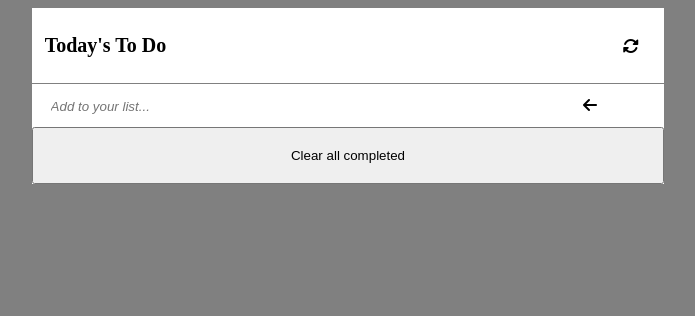
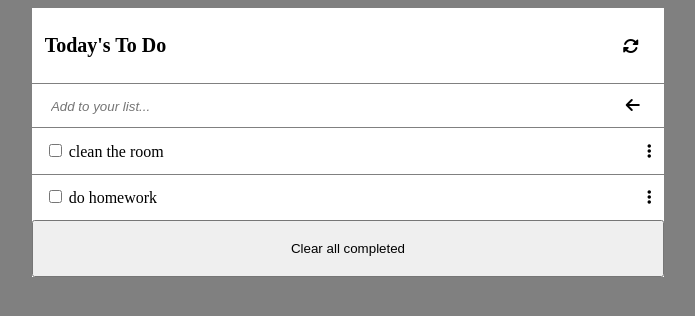
Before and after one commit to MayPyone/to-do-list, a website built with webpack: page src/index.html in a window 1280 px wide. Shown: the whole page, without its empty margins (292-987 px from the left). Built offline with nearby package versions, Linux system fonts and the light colour scheme.

Commit message:
Add hardcoded data and update dyanmic page

```diff
--- a/src/index.js
+++ b/src/index.js
@@ -2,5 +2,5 @@ import './style.css';
 
 import { mydata, display } from './input.js';
 
-mydata();
+// mydata();
 display();
--- a/src/input.js
+++ b/src/input.js
@@ -21,14 +21,28 @@ export const mydata = () => {
   });
 };
 
+const totaltasks = [
+  {
+    description: 'clean the room',
+    completed: false,
+    index: 1,
+  },
+  {
+    description: 'do homework',
+    completed: false,
+    index: 2,
+  },
+];
+
 export const display = () => {
   const inner = document.querySelector('.show');
-  const totaltasks = create();
+  // const totaltasks = create();
   for (let i = 0; i < totaltasks.length; i += 1) {
     inner.innerHTML += `
        <div class="container">
-       <input type="checkbox" id="vehicle2" name="tasks" value="data">
-       <input class="data-input" value= "${totaltasks[i].des}">
+       <div>
+       <input class='checkbox' type="checkbox" ${totaltasks.completed ? 'checked' : ' '}/>
+       ${totaltasks[i].description}</div>
        <i class="fa-solid fa-ellipsis-vertical"></i>
        </div>
         `;
--- a/src/style.css
+++ b/src/style.css
@@ -27,11 +27,10 @@ header {
 
 .main-input {
   padding: 2% 0;
-  padding-right: 2%;
 }
 
 .main {
-  width: 85%;
+  width: 90%;
   padding-left: 3%;
   font-style: italic;
 }
@@ -46,11 +45,8 @@ h1 {
   padding: 2%;
   border-top: 1px solid gray;
   align-items: center;
-}
-
-.container .data-input {
-  width: 85%;
-  align-items: center;
+  display: flex;
+  justify-content: space-between;
 }
 
 input {
```
